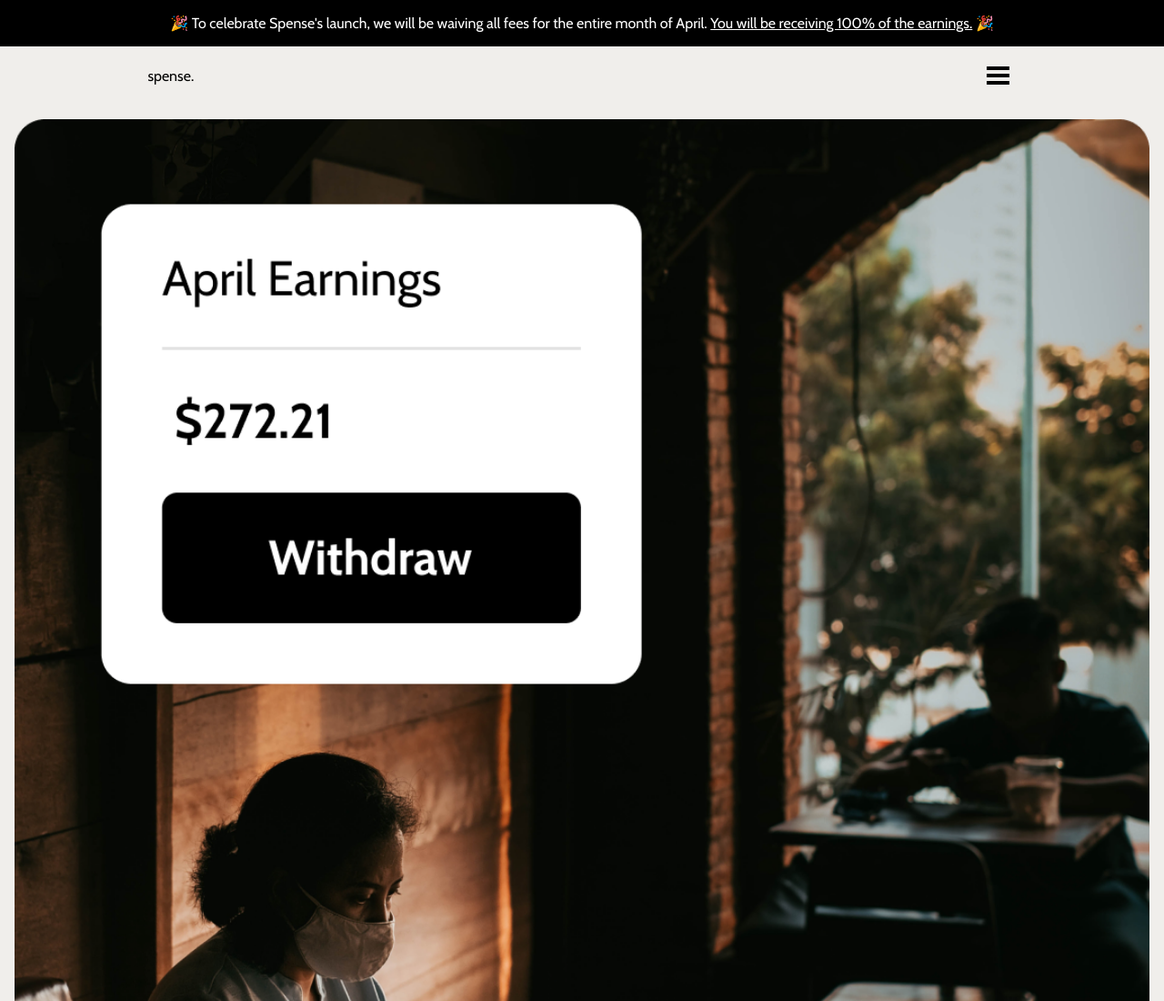
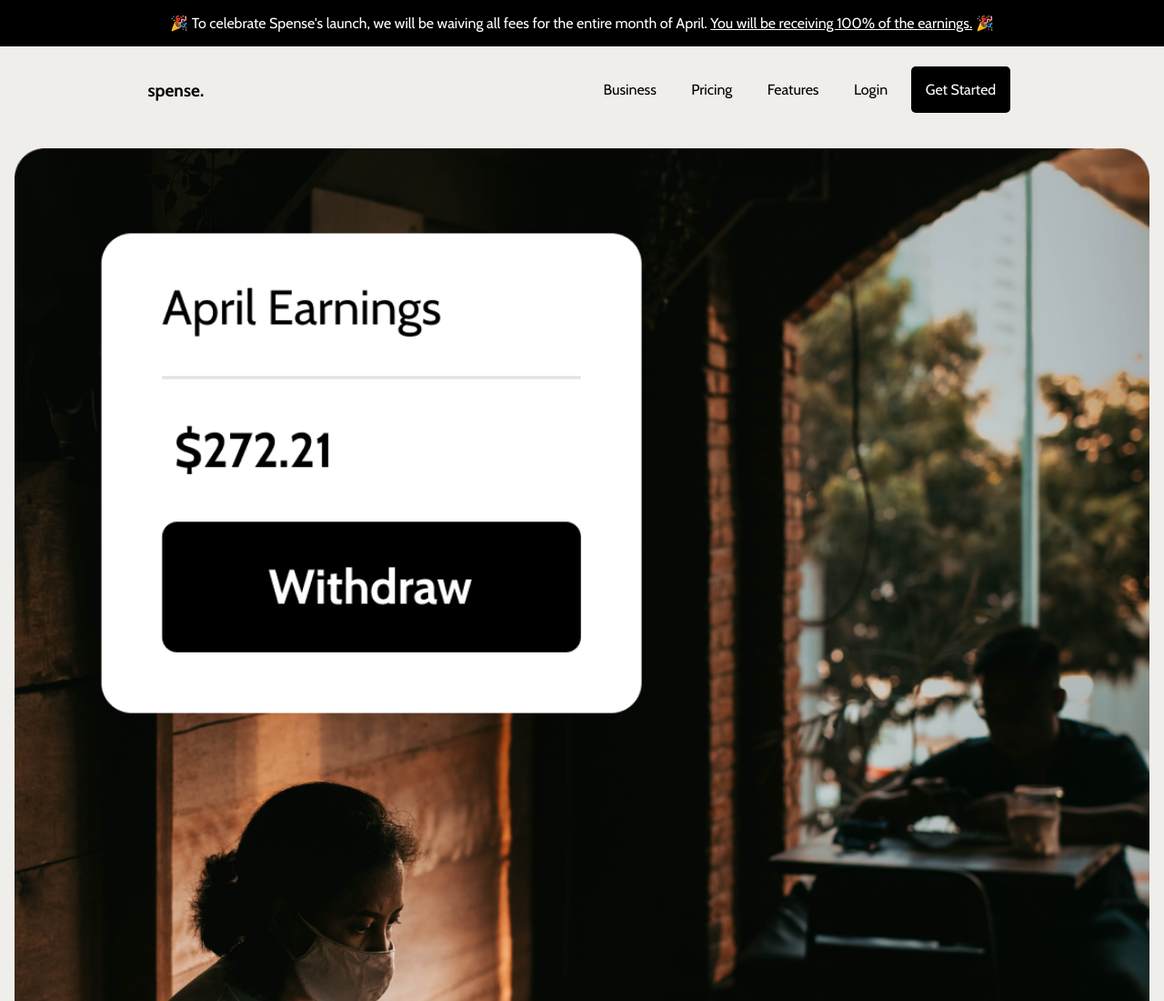
Before and after one commit to Jaycodes466/Spense-Landing-Page-Codewell-Challenge, a plain HTML site: page index.html in a window 1280 px wide. Shown: the top 1100 px of the page at 91% size. Drawn offline with nearby package versions, Linux system fonts and the light colour scheme.

Commit message:
Styling the landing page for mobile devices

```diff
--- a/css/styles.css
+++ b/css/styles.css
@@ -345,3 +345,71 @@ img {
     color: #9e9e9e;
     font-size: 1.1rem;
 }
+
+/* Tablet Media Queries */
+@media only screen and (min-width: 768px) {
+    /* Launch Section */
+    .launch-text {
+        width: 80%;
+    }
+
+    /* Header / Navbar */
+
+    #navbar {
+        padding: 1rem 0;
+        height: auto;
+    }
+
+    .navbar-logo {
+        font-size: 1.2rem;
+        font-weight: bold;
+    }
+    .navbar-toggle {
+        display: none;
+    }
+
+
+    #navbar .navbar-menu,
+    #navbar.opened .navbar-menu {
+        visibility: visible;
+        opacity: 1;
+        position: static;
+        display: block;
+        height: 100%;
+    }
+
+    #navbar .navbar-links,
+    #navbar.opened .navbar-links {
+        margin: 0;
+        padding: 0;
+        box-shadow: none;
+        position: static;
+        flex-direction: row;
+        list-style-type: none;
+        max-height: max-content;
+        width: 100%;
+        height: 100%;
+    }
+
+     .navbar-links {
+        background-color: var(--cream);
+    }
+
+    .nav-right {
+        display: flex;
+        flex-direction: row;
+        justify-content: center;
+        align-items: center;
+    }
+
+    .nav-btn {
+        background-color: var(--black);
+        color: #fff;
+        padding: 1rem;
+        white-space: nowrap;
+        overflow: hidden;
+    }
+
+    /* Hero Section */
+
+}
```
